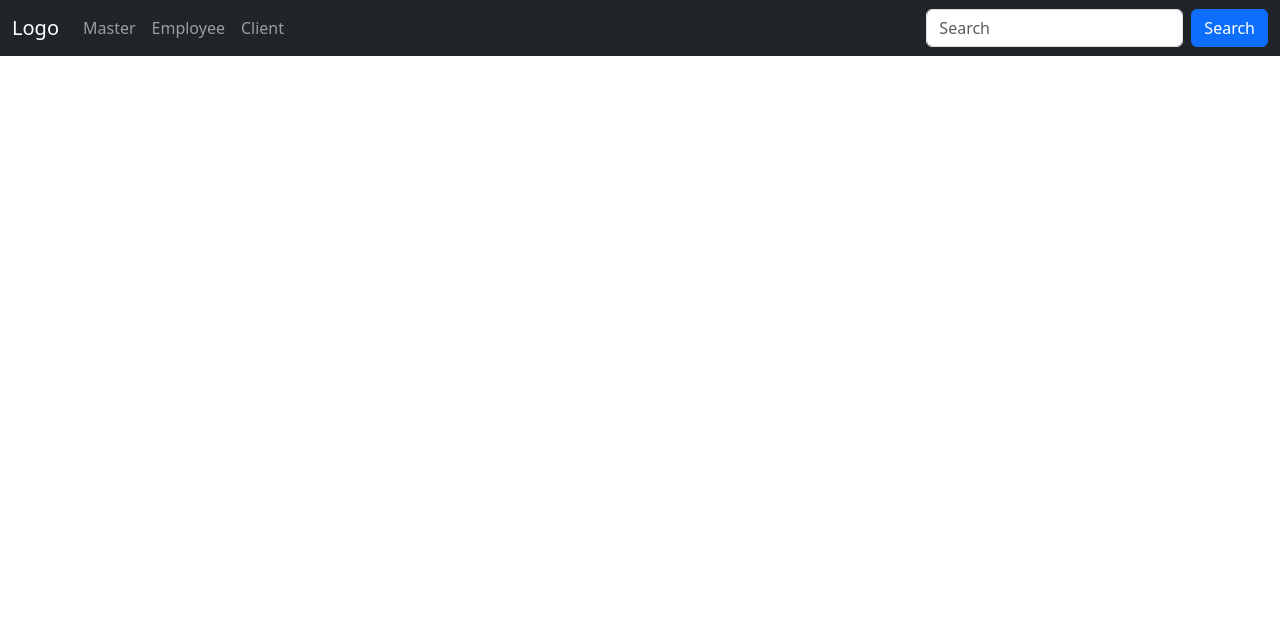
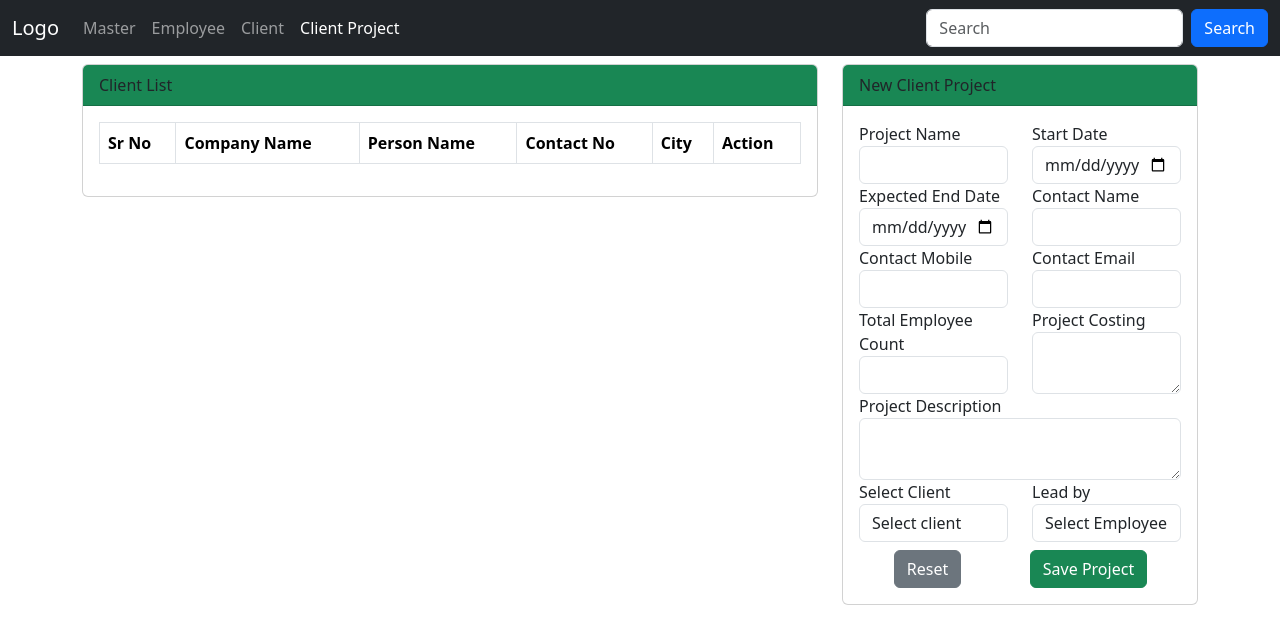
Before and after one commit to edobasky/Angular_Tut, an Angular app: page /client-project in a window 1280 px wide. Before the commit this address led to /. Shown: the top 644 px of the page. Built offline with nearby package versions, Linux system fonts and the light colour scheme.

Commit message:
added client-projects component

```diff
--- a/src/app/app.component.html
+++ b/src/app/app.component.html
@@ -15,6 +15,9 @@
         <li class="nav-item">
           <a class="nav-link" [routerLink]="'/client'" [routerLinkActive]="'active'">Client</a>
         </li>
+        <li class="nav-item">
+          <a class="nav-link" [routerLink]="'/client-project'" [routerLinkActive]="'active'">Client Project</a>
+        </li>
       </ul>
       <form class="d-flex">
         <input class="form-control me-2" type="text" placeholder="Search">
--- a/src/app/app.routes.ts
+++ b/src/app/app.routes.ts
@@ -2,6 +2,7 @@ import { Routes } from '@angular/router';
 import { MasterComponent } from './components/master/master.component';
 import { EmployeeComponent } from './components/employee/employee.component';
 import { ClientComponent } from './components/client/client.component';
+import { ClientProjectsComponent } from './components/client-projects/client-projects.component';
 
 export const routes: Routes = [
   {
@@ -20,5 +21,9 @@ export const routes: Routes = [
   {
     path:'client',
     component: ClientComponent
+  },
+  {
+    path:'client-project',
+    component: ClientProjectsComponent
   }
 ];
--- /dev/null
+++ b/src/app/components/client-projects/client-projects.component.html
@@ -0,0 +1,100 @@
+<div class="row">
+  <div class="col-8">
+      <div class="card">
+          <div class="card-header bg-success">
+              Client List
+          </div>
+          <div class="card-body">
+              <div class="row">
+                  <div class="col-12">
+                      <table class="table table-bordered">
+                          <thead>
+                              <tr>
+                                  <th>Sr No</th>
+                                  <th>Company Name</th>
+                                  <th>Person Name</th>
+                                  <th>Contact No</th>
+                                  <th>City</th>
+                                  <th>Action</th>
+                              </tr>
+                          </thead>
+                          <tbody>
+                              <!-- Table rows go here -->
+                          </tbody>
+                      </table>
+                  </div>
+              </div>
+          </div> <!-- Closing card-body for Client List -->
+      </div> <!-- Closing card for Client List -->
+  </div> <!-- Closing col-8 -->
+
+  <div class="col-4">
+      <div class="card">
+          <div class="card-header bg-success">
+              New Client Project
+          </div>
+          <div class="card-body">
+              <form>
+                  <div class="row">
+                      <div class="col-6">
+                          <label for="">Project Name</label>
+                          <input type="text" class="form-control">
+                      </div>
+                      <div class="col-6">
+                          <label for="">Start Date</label>
+                          <input type="date" class="form-control">
+                      </div>
+                      <div class="col-6">
+                          <label for="">Expected End Date</label>
+                          <input type="date" class="form-control">
+                      </div>
+                      <div class="col-6">
+                          <label for="">Contact Name</label>
+                          <input type="text" class="form-control">
+                      </div>
+                      <div class="col-6">
+                          <label for="">Contact Mobile</label>
+                          <input type="text" class="form-control">
+                      </div>
+                      <div class="col-6">
+                          <label for="">Contact Email</label>
+                          <input type="text" class="form-control">
+                      </div>
+                      <div class="col-6">
+                          <label for="">Total Employee Count</label>
+                          <input type="text" class="form-control">
+                      </div>
+                      <div class="col-6">
+                          <label for="project-cost">Project Costing</label>
+                          <Textarea type="text" class="form-control"></Textarea>
+                      </div>
+                      <div class="col-12">
+                          <label for="">Project Description</label>
+                          <textarea class="form-control"></textarea>
+                      </div>
+                      <div class="col-6">
+                          <label for="select-client">Select Client</label>
+                          <select id="select-client" class="form-control">
+                              <option value="" disabled selected>Select client</option>
+                          </select>
+                      </div>
+                      <div class="col-6">
+                          <label for="lead-by">Lead by</label>
+                          <select id="lead-by" class="form-control">
+                              <option value="" disabled selected>Select Employee</option>
+                          </select>
+                      </div>
+                      <div class="row pt-2">
+                          <div class="col-6 text-center">
+                              <button class="btn btn-secondary">Reset</button>
+                          </div>
+                          <div class="col-6 text-center">
+                              <button class="btn btn-success">Save Project</button>
+                          </div>
+                      </div>
+                  </div>
+              </form>
+          </div> <!-- Closing card-body for New Client Project -->
+      </div> <!-- Closing card for New Client Project -->
+  </div> <!-- Closing col-4 -->
+</div> <!-- Closing row -->
--- a/src/app/components/client/client.component.html
+++ b/src/app/components/client/client.component.html
@@ -49,7 +49,8 @@
         <div class="row">
           <div class="col-6">
             <label for="">Person Name</label>
-          <input type="text" #personName="ngModel" required minlength="5" [(ngModel)]="clientObj.contactPersonName" class="form-control">
+            <input type="text" #personName="ngModel" required minlength="5" [(ngModel)]="clientObj.contactPersonName"
+              class="form-control">
             <div class="text-danger">
               @if(personName.touched) {
               <div class="text-danger">
@@ -101,7 +102,8 @@
           </div>
           <div class="row pt-2">
             <div class="col-6 text-center"><button class="btn btn-secondary" (click)="onReset()">Reset</button></div>
-          <div class="col-6 text-center"><button class="btn btn-success" (click)="onSaveClient()">{{clientObj.clientId !=0 ? 'Update Client' : 'Save Client'}}</button></div>
+            <div class="col-6 text-center"><button class="btn btn-success" (click)="onSaveClient()">{{clientObj.clientId
+                !=0 ? 'Update Client' : 'Save Client'}}</button></div>
           </div>
         </div>
       </div>
```
Also changed, not shown: src/app/components/client-projects/client-projects.component.ts (added, +12 -0 lines), src/app/components/client-projects/client-projects.component.css (added), 1 other file (tests, documents, lock files or other folders). Lines whose indentation alone changed are shown as unchanged.
